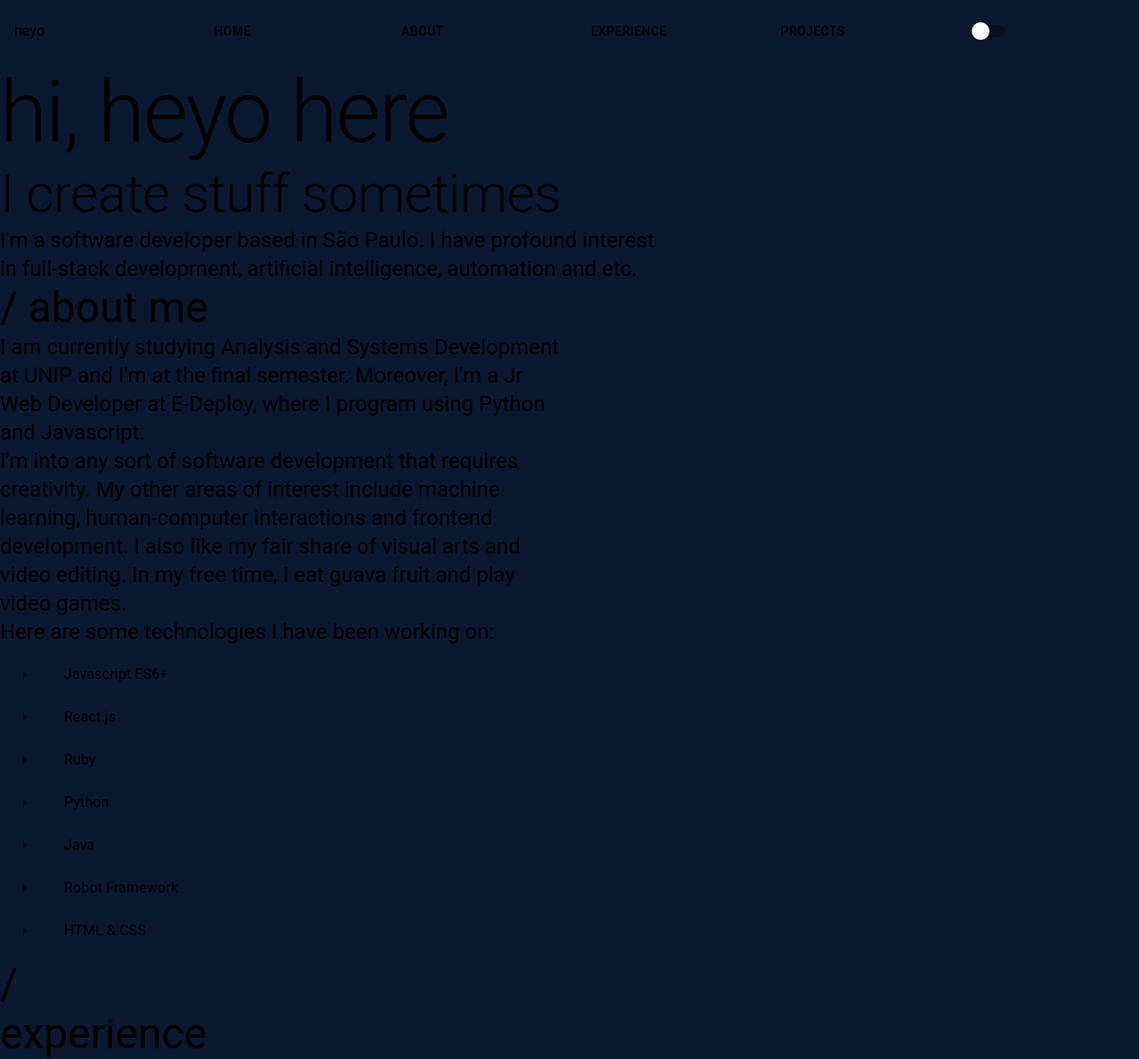
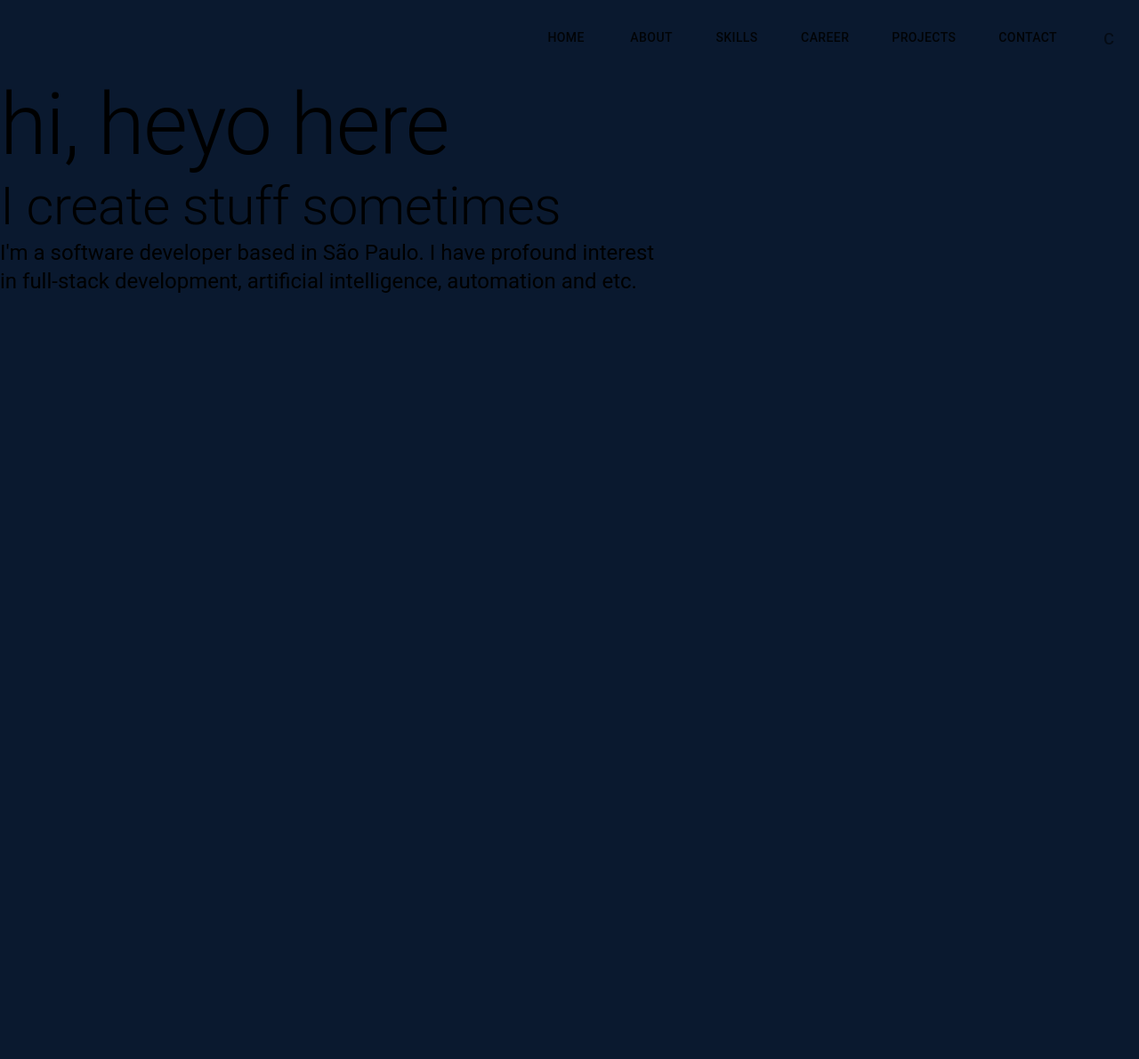
Before and after one commit to isapign/my-portfolio, a React (Create React App) app: page / in a window 1280 px wide. Shown: the whole page at 89% size. After the commit the page ends 800 px from the top, so only its background shows below. Built offline with nearby package versions, Linux system fonts and the light colour scheme.

Commit message:
Faz ajuste de componentização

```diff
--- a/src/components/Body.js
+++ b/src/components/Body.js
@@ -10,12 +10,6 @@ const Body = () => {
             <Grid item>
                 <Introduction />
             </Grid>
-            <Grid item>
-                <AboutMe />
-            </Grid>
-            <Grid item>
-                <Experience />
-            </Grid>
         </Grid>
     )
 }
--- a/src/components/about/AboutMe.js
+++ b/src/components/about/AboutMe.js
@@ -25,50 +25,6 @@ const AboutMe = () => {
                 <Typography variant="h5">
                     Here are some technologies I have been working on:
                 </Typography>
-                <List>
-                    <ListItem>
-                        <ListItemIcon>
-                            <ArrowRightIcon />
-                        </ListItemIcon>
-                    <ListItemText primary="Javascript ES6+" />
-                    </ListItem>
-                    <ListItem>
-                        <ListItemIcon>
-                            <ArrowRightIcon />
-                        </ListItemIcon>
-                    <ListItemText primary="React.js" />
-                    </ListItem>
-                    <ListItem>
-                        <ListItemIcon>
-                            <ArrowRightIcon />
-                        </ListItemIcon>
-                    <ListItemText primary="Ruby" />
-                    </ListItem>
-                    <ListItem>
-                        <ListItemIcon>
-                            <ArrowRightIcon />
-                        </ListItemIcon>
-                    <ListItemText primary="Python" />
-                    </ListItem>
-                    <ListItem>
-                        <ListItemIcon>
-                            <ArrowRightIcon />
-                        </ListItemIcon>
-                    <ListItemText primary="Java" />
-                    </ListItem>
-                    <ListItem>
-                        <ListItemIcon>
-                            <ArrowRightIcon />
-                        </ListItemIcon>
-                    <ListItemText primary="Robot Framework" />
-                    </ListItem>
-                    <ListItem>
-                        <ListItemIcon>
-                            <ArrowRightIcon />
-                        </ListItemIcon>
-                    <ListItemText primary="HTML & CSS" />
-                    </ListItem>
-                </List>
             </Grid>
         </Grid>
     )
--- a/src/components/toolbar/Toolbar.js
+++ b/src/components/toolbar/Toolbar.js
@@ -1,5 +1,5 @@
 import React, { useState } from 'react'
-import { Button, Grid, List, ListItem, Switch, Typography } from '@material-ui/core'
+import { Button, Grid, List, ListItem, Switch, Typography, IconButton } from '@material-ui/core'
 import { makeStyles } from "@material-ui/core/styles";
 
 const useStyles = makeStyles((theme) => ({
@@ -15,33 +15,35 @@ const Toolbar = () => {
     const [switchTheme, setSwitchTheme] = useState(false)
 
     return (
-        <Grid id="toolbar">
-            <Grid item>
-            </Grid>
+        <Grid container justifyContent="flex-end">
             <Grid item>
                 <List className={classes.root}>
                     <ListItem>
-                        <Typography>heyo</Typography>
-                    </ListItem>
-                    <ListItem>
-                        <Button>Home</Button>
+                        <Button>home</Button>
                     </ListItem>
                     <ListItem>
                         <Button>about</Button>
                     </ListItem>
                     <ListItem>
-                        <Button>experience</Button>
+                        <Button>skills</Button>
+                    </ListItem>
+                    <ListItem>
+                        <Button>career</Button>
                     </ListItem>
                     <ListItem>
                         <Button>projects</Button>
                     </ListItem>
                     <ListItem>
-                        <Switch
-                            checked={switchTheme}
-                            onChange={e => setSwitchTheme(e.target.checked)}
+                        <Button>contact</Button>
+                    </ListItem>
+                    <ListItem>
+                        <IconButton
+                            value={switchTheme}
+                            onChange={e => setSwitchTheme(e.target.value)}
+                            aria-label="change color theme"
                         >
-                            projects
-                        </Switch>
+                            c
+                        </IconButton>
                     </ListItem>
                 </List>
             </Grid>
```
